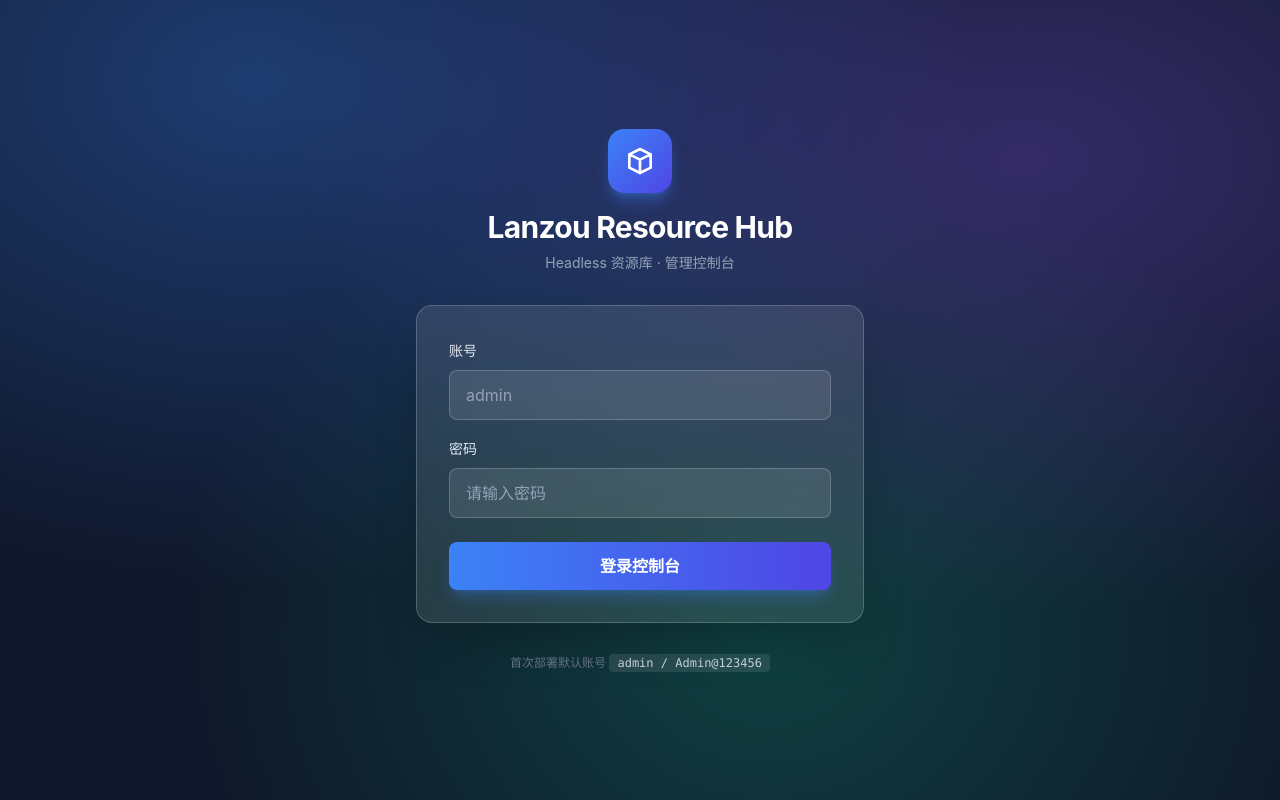
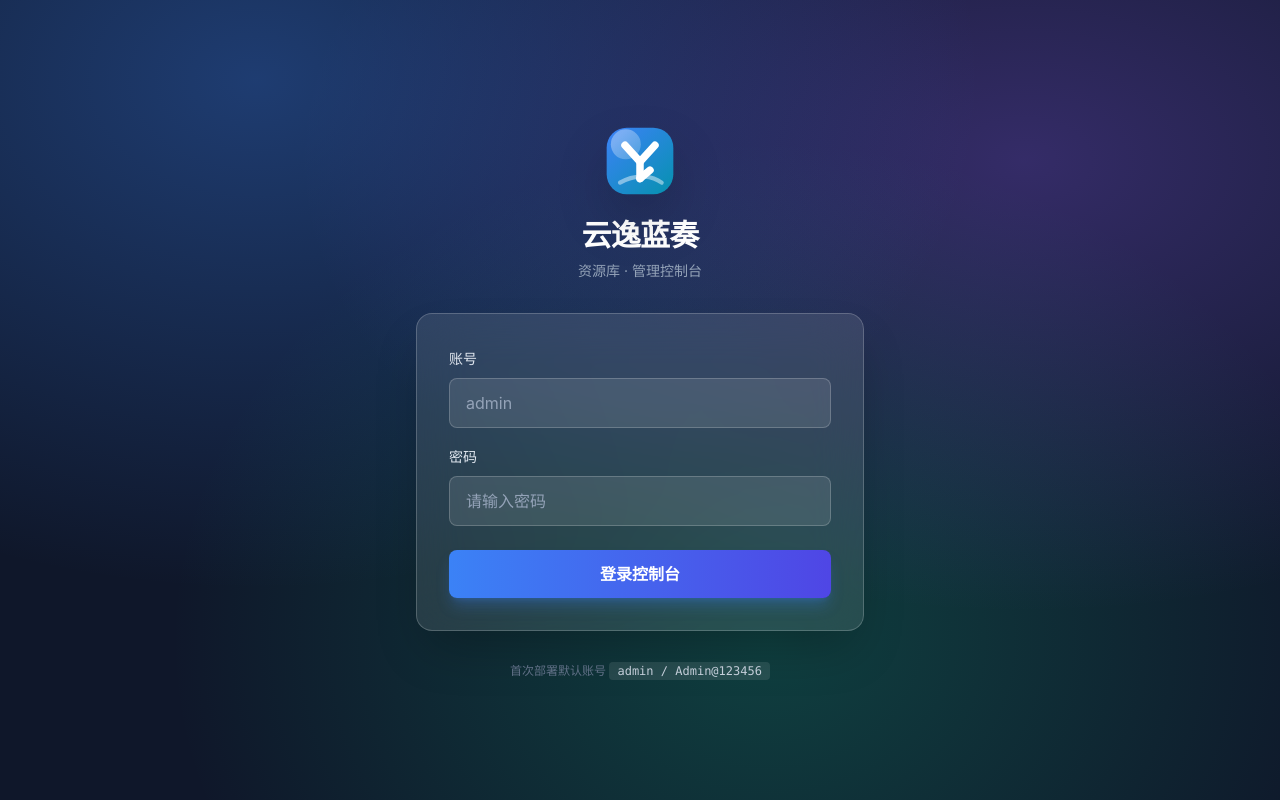
Before and after one commit to F25731/ziyuanku, a website: page public/admin/login.html in a window 1280 px wide. Drawn offline with nearby package versions, Linux system fonts and the light colour scheme.

Commit message:
chore(brand): rename to 云逸蓝奏 with yunyi logo
- Add public/admin/assets/logo.svg (yunyi brand mark)
- Replace inline SVG icon on login and dashboard sidebar
- Update titles and favicon references
- README heading updated

```diff
--- a/public/admin/login.html
+++ b/public/admin/login.html
@@ -3,7 +3,8 @@
 <head>
   <meta charset="UTF-8">
   <meta name="viewport" content="width=device-width,initial-scale=1">
-  <title>登录 · Lanzou Resource Hub</title>
+  <title>登录 · 云逸蓝奏</title>
+  <link rel="icon" type="image/svg+xml" href="/admin/assets/logo.svg">
   <script src="https://cdn.tailwindcss.com"></script>
   <script defer src="https://cdn.jsdelivr.net/npm/alpinejs@3.x.x/dist/cdn.min.js"></script>
   <style>
@@ -20,11 +21,10 @@
 <body class="bg-mesh min-h-screen flex items-center justify-center p-4">
   <div x-data="loginApp()" class="w-full max-w-md">
     <div class="text-center mb-8">
-      <div class="inline-flex items-center justify-center w-16 h-16 rounded-2xl bg-gradient-to-br from-blue-500 to-indigo-600 shadow-lg shadow-blue-500/40 mb-4">
-        <svg class="w-8 h-8 text-white" fill="none" stroke="currentColor" viewBox="0 0 24 24"><path stroke-linecap="round" stroke-linejoin="round" stroke-width="2" d="M20 7l-8-4-8 4m16 0l-8 4m8-4v10l-8 4m0-10L4 7m8 4v10M4 7v10l8 4"></path></svg>
-      </div>
-      <h1 class="text-3xl font-bold text-white tracking-tight">Lanzou Resource Hub</h1>
-      <p class="text-slate-400 mt-2 text-sm">Headless 资源库 · 管理控制台</p>
+      <img src="/admin/assets/logo.svg" alt="云逸蓝奏"
+        class="w-20 h-20 mx-auto mb-4 drop-shadow-2xl shadow-blue-500/40 rounded-2xl">
+      <h1 class="text-3xl font-bold text-white tracking-tight">云逸蓝奏</h1>
+      <p class="text-slate-400 mt-2 text-sm">资源库 · 管理控制台</p>
     </div>
 
     <form @submit.prevent="submit" class="bg-white/10 backdrop-blur-xl border border-white/20 rounded-2xl p-8 shadow-2xl">
```
Also changed, not shown: public/admin/dashboard.html (+4 -5 lines), README.md, public/admin/assets/logo.svg (added).
